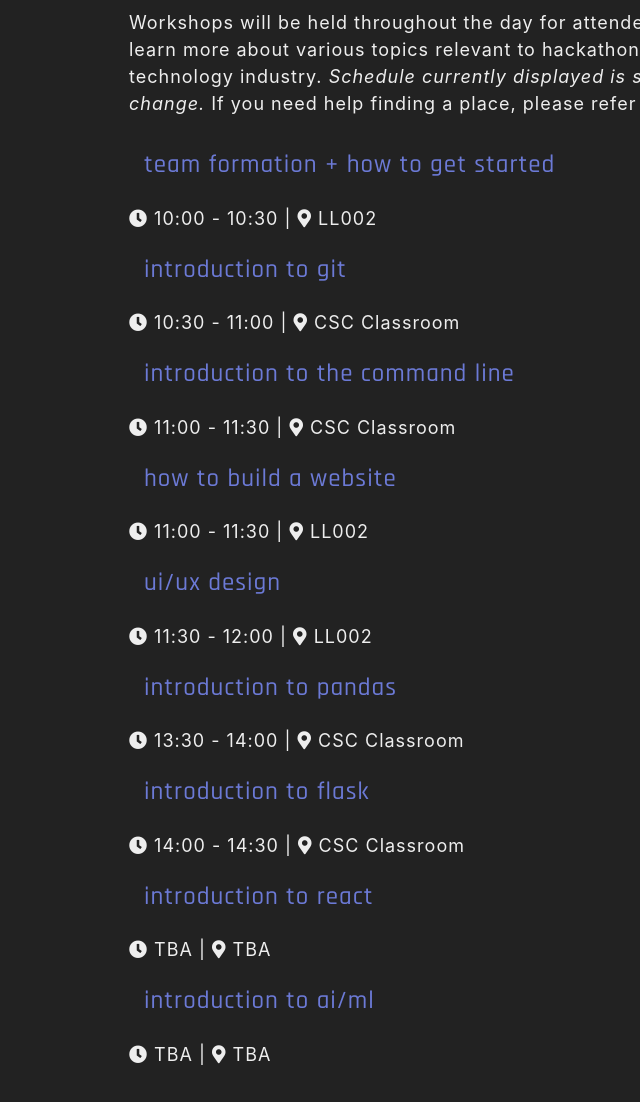
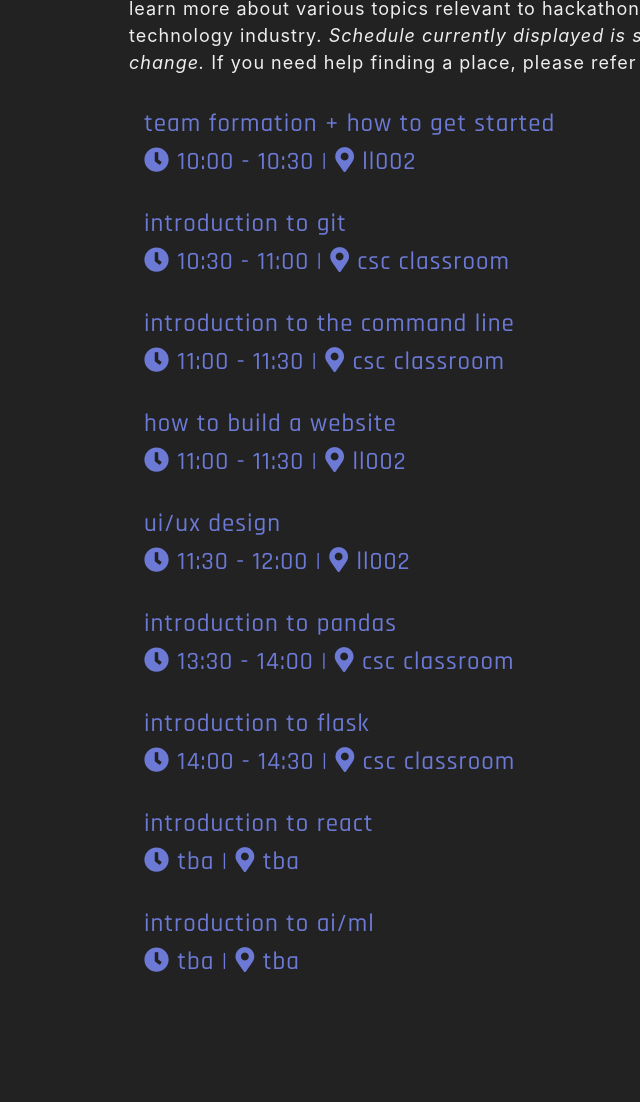
Before and after one commit to divhackscu/divhackscu.github.io-ARCHIVE, a website with bundled scripts: page index.html in a window 1280 px wide. Shown: the part 3046-4148 px from the top of the page, without its empty margins (175-815 px from the left). Built offline with nearby package versions, Linux system fonts and the light colour scheme.

Commit message:
Update index.html

```diff
--- a/index.html
+++ b/index.html
@@ -134,11 +134,6 @@
           <td><i class="fas fa-map-marker-alt"></i> N/A</td>
         </tr>
         <tr>
-          <td><b><i class="fas fa-clock"></i> 20:30 - 21:30</b></td>
-          <td>Games</td>
-          <td><i class="fas fa-map-marker-alt"></i> CSC Lounge</td>
-        </tr>
-        <tr>
           <td><b><i class="fas fa-clock"></i> 21:30</b></td>
           <td>Winners announced</td>
           <td><i class="fas fa-map-marker-alt"></i> LL002</td>
@@ -153,24 +148,24 @@
         <div class="mtitle">workshops</div>
         <div style="padding-bottom: 10px">Workshops will be held throughout the day for attendees eager to learn more about various topics relevant to hackathons and the technology industry. <i>Schedule currently displayed is subject to change.</i> If you need help finding a place, please refer to <a class="js-scroll-trigger" href="#locations"><u>locations</u></a>!</div>
         <div style="text-align: left">
-        <div class="stitle">Team Formation + How to Get Started</div>
-          <i class="fas fa-clock"></i> 10:00 - 10:30 | <i class="fas fa-map-marker-alt"></i> LL002
-        <div class="stitle">Introduction to Git</div>
-          <i class="fas fa-clock"></i> 10:30 - 11:00 | <i class="fas fa-map-marker-alt"></i> CSC Classroom
-        <div class="stitle">Introduction to the Command Line</div>
-          <i class="fas fa-clock"></i> 11:00 - 11:30 | <i class="fas fa-map-marker-alt"></i> CSC Classroom
-        <div class="stitle">How to Build a Website</div>
-          <i class="fas fa-clock"></i> 11:00 - 11:30 | <i class="fas fa-map-marker-alt"></i> LL002
-        <div class="stitle">UI/UX Design</div>
-          <i class="fas fa-clock"></i> 11:30 - 12:00 | <i class="fas fa-map-marker-alt"></i> LL002
-        <div class="stitle">Introduction to Pandas</div>
-          <i class="fas fa-clock"></i> 13:30 - 14:00 | <i class="fas fa-map-marker-alt"></i> CSC Classroom
-        <div class="stitle">Introduction to Flask</div>
-          <i class="fas fa-clock"></i> 14:00 - 14:30 | <i class="fas fa-map-marker-alt"></i> CSC Classroom
-        <div class="stitle">Introduction to React</div>
-          <i class="fas fa-clock"></i> TBA | <i class="fas fa-map-marker-alt"></i> TBA
-        <div class="stitle">Introduction to AI/ML</div>
-          <i class="fas fa-clock"></i> TBA | <i class="fas fa-map-marker-alt"></i> TBA
+        <div class="stitle">Team Formation + How to Get Started
+          </br><i class="fas fa-clock"></i> 10:00 - 10:30 | <i class="fas fa-map-marker-alt"></i> LL002</div>
+        <div class="stitle">Introduction to Git
+          </br><i class="fas fa-clock"></i> 10:30 - 11:00 | <i class="fas fa-map-marker-alt"></i> CSC Classroom</div>
+        <div class="stitle">Introduction to the Command Line
+          </br><i class="fas fa-clock"></i> 11:00 - 11:30 | <i class="fas fa-map-marker-alt"></i> CSC Classroom</div>
+        <div class="stitle">How to Build a Website
+          </br><i class="fas fa-clock"></i> 11:00 - 11:30 | <i class="fas fa-map-marker-alt"></i> LL002</div>
+        <div class="stitle">UI/UX Design
+          </br><i class="fas fa-clock"></i> 11:30 - 12:00 | <i class="fas fa-map-marker-alt"></i> LL002</div>
+        <div class="stitle">Introduction to Pandas
+          </br><i class="fas fa-clock"></i> 13:30 - 14:00 | <i class="fas fa-map-marker-alt"></i> CSC Classroom</div>
+        <div class="stitle">Introduction to Flask
+          </br><i class="fas fa-clock"></i> 14:00 - 14:30 | <i class="fas fa-map-marker-alt"></i> CSC Classroom</div>
+        <div class="stitle">Introduction to React
+          </br><i class="fas fa-clock"></i> TBA | <i class="fas fa-map-marker-alt"></i> TBA</div>
+        <div class="stitle">Introduction to AI/ML
+          </br><i class="fas fa-clock"></i> TBA | <i class="fas fa-map-marker-alt"></i> TBA</div>
         </div>
         </div>
     </div>
@@ -201,7 +196,7 @@
         If you are interested in sponsoring DivHacks, please <a class="js-scroll-trigger" href="#contact"><u>let us know</u></a>!
         <div class="stitle">milli</div>
         <img class="sponsorimagedark" src="sponsor1.png">
-        <img class="sponsorimagedark" src="barnard.png">
+        </br><img class="sponsorimagedark" src="barnard.png">
       </div>
     </div>
 
```
